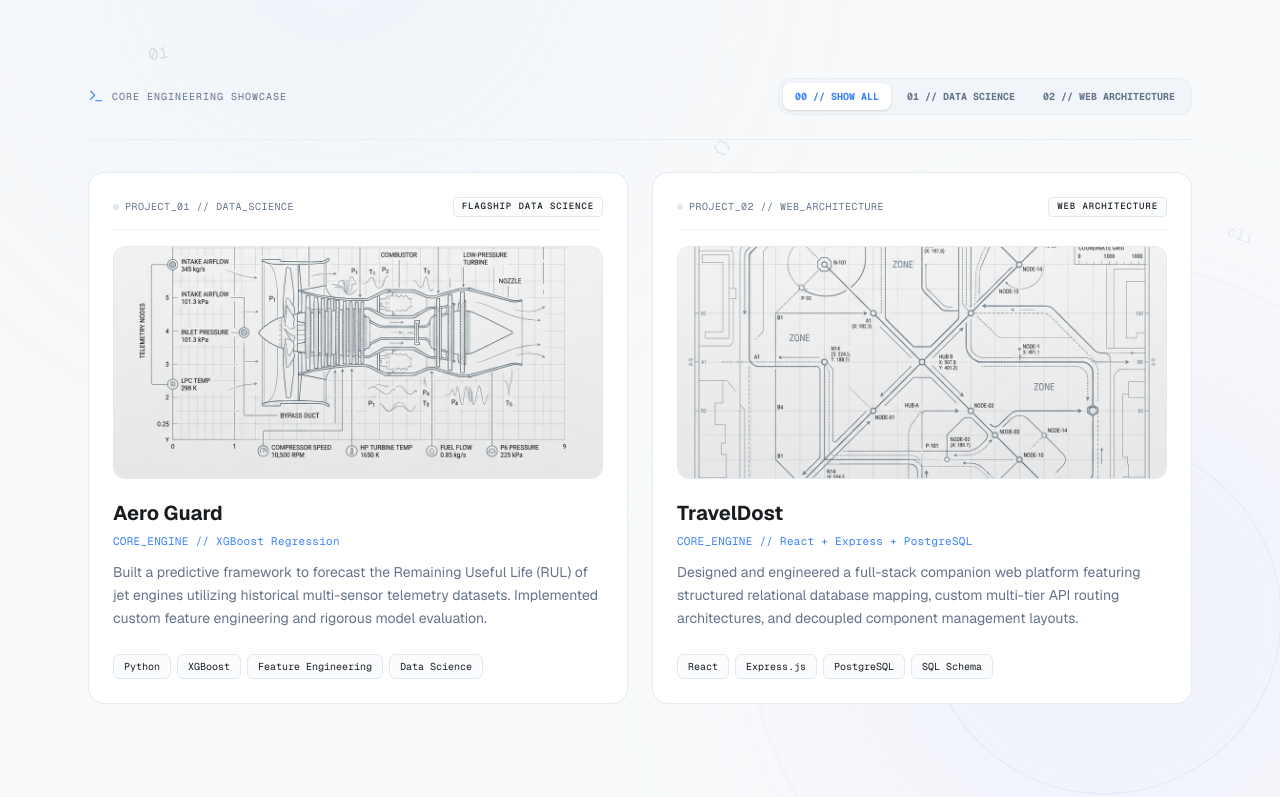
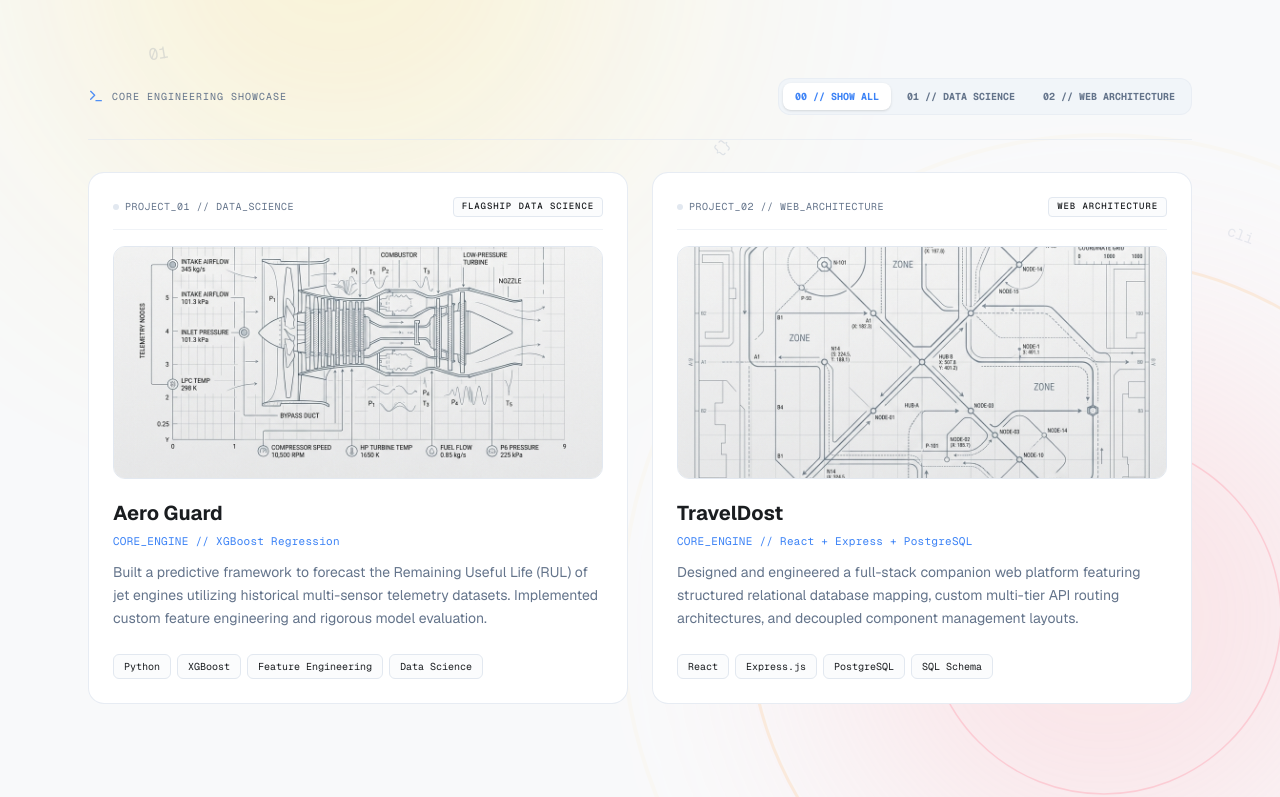
Before and after one commit to durgesh-kanzariya/durgeshkanzariya.dev, a Next.js app: page / in a window 1280 px wide. Shown: the part 403-1200 px from the top of the page. Built offline with nearby package versions, Linux system fonts and the light colour scheme.

Commit message:
style: refine light mode pastels and darken dark mode canvas/glow visibility

```diff
--- a/app/globals.css
+++ b/app/globals.css
@@ -15,27 +15,33 @@
   --font-sans: var(--font-geist-sans), Inter, system-ui, sans-serif;
   --font-mono: var(--font-geist-mono), ui-monospace, monospace;
 
-  --cursor-glow-color: rgba(59, 130, 246, 0.08);
+  --cursor-glow-color: rgba(13, 148, 136, 0.15);
+  --color-cursor-active: #0d9488;
+  --color-cursor-ring-active: rgba(13, 148, 136, 0.5);
+  --color-cursor-bg-hover: rgba(13, 148, 136, 0.08);
 
-  --color-gloom-cycle-1: rgba(59, 130, 246, 0.03);
-  --color-gloom-cycle-2: rgba(16, 185, 129, 0.03);
-  --color-gloom-cycle-3: rgba(139, 92, 246, 0.03);
-  --color-gloom-cycle-4: rgba(245, 158, 11, 0.02);
+  --color-gloom-cycle-1: rgba(244, 63, 94, 0.10);
+  --color-gloom-cycle-2: rgba(245, 158, 11, 0.10);
+  --color-gloom-cycle-3: rgba(236, 72, 153, 0.09);
+  --color-gloom-cycle-4: rgba(99, 102, 241, 0.09);
 }
 
 .dark {
-  --color-canvas: #0B0F19; /* dark modern night */
-  --color-card-bg: #111827; /* sleek dark card */
+  --color-canvas: #030712; /* deeper cyber night */
+  --color-card-bg: #0b0f19; /* dark charcoal card background */
   --color-ink-primary: #F9FAFB;
   --color-ink-muted: #9CA3AF;
-  --color-border-subtle: #1F2937;
+  --color-border-subtle: #1e293b; /* sleek dark slate border */
 
-  --cursor-glow-color: rgba(59, 130, 246, 0.18);
+  --cursor-glow-color: rgba(59, 130, 246, 0.24);
+  --color-cursor-active: #3b82f6;
+  --color-cursor-ring-active: rgba(59, 130, 246, 0.5);
+  --color-cursor-bg-hover: rgba(59, 130, 246, 0.08);
 
-  --color-gloom-cycle-1: rgba(59, 130, 246, 0.08);
-  --color-gloom-cycle-2: rgba(16, 185, 129, 0.08);
-  --color-gloom-cycle-3: rgba(139, 92, 246, 0.08);
-  --color-gloom-cycle-4: rgba(245, 158, 11, 0.07);
+  --color-gloom-cycle-1: rgba(59, 130, 246, 0.14);
+  --color-gloom-cycle-2: rgba(16, 185, 129, 0.14);
+  --color-gloom-cycle-3: rgba(139, 92, 246, 0.14);
+  --color-gloom-cycle-4: rgba(245, 158, 11, 0.12);
 }
 
 /* Force-hide native browser cursor globally on desktop interactive elements */
--- a/components/AmbientGlooms.tsx
+++ b/components/AmbientGlooms.tsx
@@ -32,7 +32,7 @@ export default function AmbientGlooms() {
           repeat: Infinity,
           ease: "easeInOut",
         }}
-        className="absolute top-[3%] left-[5%] w-[320px] h-[320px] sm:w-[500px] sm:h-[500px] rounded-full bg-blue-300/12 dark:bg-tech-blue/16 blur-[90px] sm:blur-[130px] opacity-90"
+        className="absolute top-[3%] left-[5%] w-[320px] h-[320px] sm:w-[500px] sm:h-[500px] rounded-full bg-amber-300/25 dark:bg-tech-blue/20 blur-[90px] sm:blur-[130px] opacity-90"
       />
 
       {/* Gloom 2: Upper Mid Right - Indigo / Violet (With Expanding Ripple Rings) */}
@@ -48,12 +48,12 @@ export default function AmbientGlooms() {
             repeat: Infinity,
             ease: "easeInOut",
           }}
-          className="absolute inset-0 rounded-full bg-indigo-300/12 dark:bg-indigo-500/15 blur-[80px] sm:blur-[120px]"
+          className="absolute inset-0 rounded-full bg-rose-300/25 dark:bg-indigo-500/20 blur-[80px] sm:blur-[120px]"
         />
         {/* Sonar water ripples */}
-        <RippleRing delay={0} borderClass="border-indigo-400/15 dark:border-indigo-500/32" />
-        <RippleRing delay={2} borderClass="border-cyan-400/12 dark:border-cyan-500/28" />
-        <RippleRing delay={4} borderClass="border-purple-400/12 dark:border-purple-500/28" />
+        <RippleRing delay={0} borderClass="border-rose-400/35 dark:border-indigo-500/35" />
+        <RippleRing delay={2} borderClass="border-amber-400/35 dark:border-cyan-500/30" />
+        <RippleRing delay={4} borderClass="border-orange-400/35 dark:border-purple-500/30" />
       </div>
 
       {/* Gloom 3: Mid Left - Color Changing (Blue ↔ Emerald ↔ Purple ↔ Amber) */}
@@ -100,7 +100,7 @@ export default function AmbientGlooms() {
           repeat: Infinity,
           ease: "easeInOut",
         }}
-        className="absolute top-[64%] -right-[8%] w-[290px] h-[290px] sm:w-[440px] sm:h-[440px] rounded-full bg-emerald-300/10 dark:bg-emerald-500/15 blur-[90px] sm:blur-[130px] opacity-90"
+        className="absolute top-[64%] -right-[8%] w-[290px] h-[290px] sm:w-[440px] sm:h-[440px] rounded-full bg-orange-300/22 dark:bg-emerald-500/20 blur-[90px] sm:blur-[130px] opacity-90"
       />
 
       {/* Gloom 5: Bottom Left - Rose / Amber (With Expanding Ripple Rings) */}
@@ -116,11 +116,11 @@ export default function AmbientGlooms() {
             repeat: Infinity,
             ease: "easeInOut",
           }}
-          className="absolute inset-0 rounded-full bg-rose-300/10 dark:bg-rose-500/12 blur-[80px] sm:blur-[120px]"
+          className="absolute inset-0 rounded-full bg-rose-300/25 dark:bg-rose-500/16 blur-[80px] sm:blur-[120px]"
         />
         {/* Sonar water ripples */}
-        <RippleRing delay={0} borderClass="border-rose-400/12 dark:border-rose-500/28" />
-        <RippleRing delay={3} borderClass="border-amber-400/12 dark:border-amber-500/28" />
+        <RippleRing delay={0} borderClass="border-rose-400/35 dark:border-rose-500/30" />
+        <RippleRing delay={3} borderClass="border-amber-400/35 dark:border-amber-500/30" />
       </div>
 
     </div>
--- a/components/CustomCursor.tsx
+++ b/components/CustomCursor.tsx
@@ -201,7 +201,7 @@ export default function CustomCursor() {
               strokeWidth="1.5"
               strokeLinecap="round"
               strokeLinejoin="round"
-              className="dark:stroke-blue-400/40"
+              className="stroke-teal-600/30 dark:stroke-blue-400/40"
             />
           </svg>
 
@@ -215,8 +215,8 @@ export default function CustomCursor() {
             }}
             animate={{
               scale: isHovered ? 1.6 : 1.0,
-              borderColor: isHovered ? "#3b82f6" : "rgba(100, 116, 139, 0.4)",
-              backgroundColor: isHovered ? "rgba(59, 130, 246, 0.05)" : "rgba(59, 130, 246, 0)",
+              borderColor: isHovered ? "var(--color-cursor-active)" : "rgba(100, 116, 139, 0.4)",
+              backgroundColor: isHovered ? "var(--color-cursor-bg-hover)" : "rgba(59, 130, 246, 0)",
             }}
             transition={{ type: "tween", ease: "easeOut", duration: 0.15 }}
             className="fixed top-0 left-0 w-8 h-8 rounded-full border pointer-events-none z-[9999] dark:border-slate-500/45 dark:bg-white/[0.02]"
@@ -232,7 +232,7 @@ export default function CustomCursor() {
             }}
             animate={{
               scale: isHovered ? 2.0 : 1.0,
-              backgroundColor: isHovered ? "#3b82f6" : "var(--color-ink-primary)",
+              backgroundColor: isHovered ? "var(--color-cursor-active)" : "var(--color-ink-primary)",
             }}
             transition={{ type: "tween", ease: "easeOut", duration: 0.1 }}
             className="fixed top-0 left-0 w-1.5 h-1.5 rounded-full pointer-events-none z-[9999]"
```
